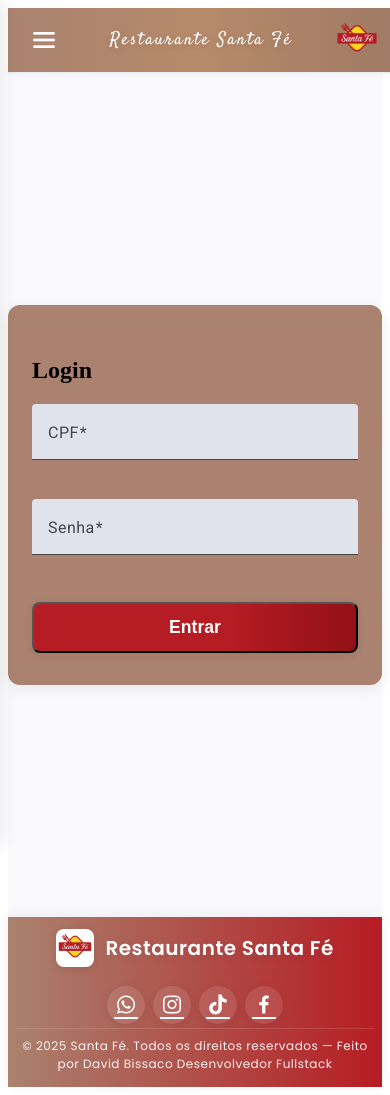
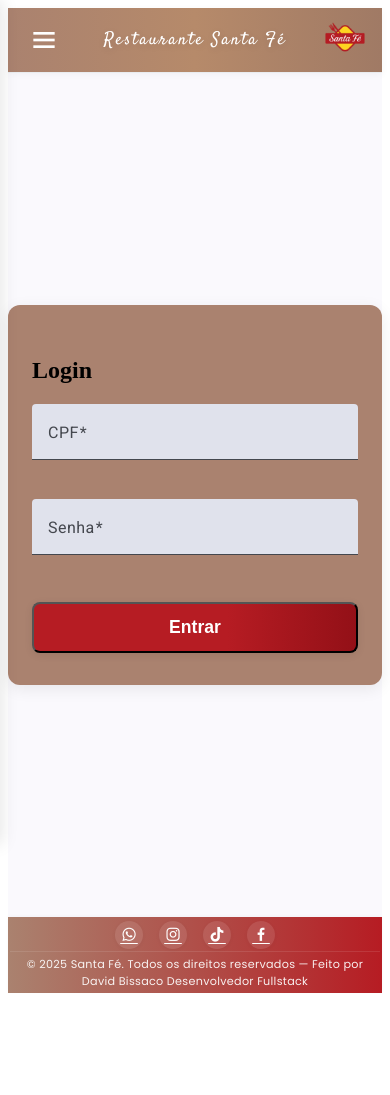
Before and after one commit to Charles6425/front-santefe-cliente, an Angular app: page / in a window 390 px wide. After the commit the page ends 1001 px from the top, so only its background shows below. Built offline with nearby package versions, Linux system fonts and the light colour scheme; sample sign-in values are in the browser's storage; a web font is replaced by a local one.

Commit message:
refactor client screen

```diff
--- a/src/app/app.component.css
+++ b/src/app/app.component.css
@@ -13,7 +13,7 @@
     display: flex;
     flex-direction: column;
     background: #faf9fd;
-    padding: 24px 0 0 0; /* Espaço interno para afastar do header */
+    padding: 0; /* Remove padding para eliminar espaço branco extra */
     box-sizing: border-box;
 }
 
@@ -21,8 +21,7 @@
     .main-layout {
         flex-direction: column;
     }
-
     .main-content {
-        padding: 16px 2px 0 2px;
+        padding: 0; /* Remove padding lateral e superior no mobile também */
     }
 }
--- a/src/app/view/components/home/home.component.css
+++ b/src/app/view/components/home/home.component.css
@@ -28,7 +28,7 @@
   width: 100%;
   max-width: 600px;
   margin: 0 auto;
-  padding: 2rem 1rem 1rem 1rem;
+  padding: 0; /* Remove padding para eliminar espaço branco extra */
   display: flex;
   flex-direction: column;
   align-items: center;
@@ -230,7 +230,7 @@
 
 @media (max-width: 700px) {
   .home-vendas-container {
-    padding: 1rem 0.2rem 0.5rem 0.2rem;
+    padding: 0; /* Remove padding também no mobile */
     max-width: 100vw;
   }
   .home-title {
--- a/src/app/view/components/template/footer/footer.component.css
+++ b/src/app/view/components/template/footer/footer.component.css
@@ -1,137 +1,59 @@
-* {
-    margin: 0;
-    padding: 0;
-    box-sizing: border-box;
-}
-
-/* Footer customizado e responsivo sem Angular Material */
+/* Refatoração: removido reset global, simplificado espaçamentos, removido .footer-links, melhorado responsividade e contraste */
 .footer {
   width: 100%;
   background: linear-gradient(90deg, #aa826f 0%, #b61c23 100%);
   color: #fff;
-  box-shadow: 0 -2px 12px rgba(0,0,0,0.06);
+  box-shadow: 0 -1px 4px rgba(0,0,0,0.03);
   display: flex;
   flex-direction: column;
   align-items: center;
   padding: 0;
-  min-height: 90px;
+  min-height: 44px;
   font-family: 'Poppins', Arial, sans-serif;
-}
-
-html, body {
-  height: 100%;
-  min-height: 100vh;
-  margin: 0;
-  padding: 0;
-  overflow-x: hidden;
-}
-
-.main-layout {
-  display: flex;
-  flex-direction: column;
-  min-height: 100vh;
-  width: 100%;
-}
-
-.main-content {
-  flex: 1 0 auto;
-  min-width: 0;
-  background: #faf9fd;
-  padding: 24px 0 0 0; /* Removido o padding-bottom extra */
-  box-sizing: border-box;
 }
 
 .footer-content {
   width: 100%;
-  max-width: 1100px;
-  margin: 0 auto;
   display: flex;
   flex-direction: column;
-  align-items: stretch;
-  padding: 0 24px 8px 24px;
+  align-items: center;
+  padding: 0 8px 4px 8px;
   box-sizing: border-box;
 }
 
-.footer-row {
+.footer-row,
+.footer-row--center {
   display: flex;
   align-items: center;
-  justify-content: space-between;
-  flex-wrap: wrap;
-  gap: 1.5rem;
-  padding: 24px 0 8px 0;
-}
-
-.footer-brand {
-  display: flex;
-  align-items: center;
-  gap: 0.7rem;
-}
-.footer-logo {
-  width: 38px;
-  height: 38px;
-  border-radius: 8px;
-  box-shadow: 0 2px 8px rgba(0,0,0,0.10);
-  background: #fff;
-  object-fit: contain;
-}
-.footer-title {
-  font-size: 1.25rem;
-  font-weight: 600;
-  letter-spacing: 0.5px;
-  color: #fff;
-  text-shadow: 0 2px 8px rgba(0,0,0,0.08);
-}
-
-.footer-links {
-  display: flex;
-  gap: 1.2rem;
-  list-style: none;
-  padding: 0;
-  margin: 0;
-}
-.footer-links li {
-  display: flex;
-}
-.footer-links a {
-  color: #fff;
-  text-decoration: none;
-  font-size: 1.05rem;
-  font-weight: 500;
-  padding: 6px 14px;
-  border-radius: 6px;
-  transition: background 0.2s, color 0.2s;
-  background: transparent;
-  letter-spacing: 0.2px;
-  display: flex;
-  align-items: center;
-}
-.footer-links a:hover {
-  background: rgba(255,255,255,0.10);
-  color: #ffe7d1;
+  justify-content: center;
+  width: 100%;
+  padding: 8px 0 2px 0;
+  gap: 0.5rem;
 }
 
 .footer-social {
   display: flex;
-  gap: 0.7rem;
+  gap: 1rem; /* gap aumentado para melhor espaçamento entre os ícones */
   align-items: center;
+  justify-content: center;
 }
 .footer-social-btn {
   display: flex;
   align-items: center;
   justify-content: center;
-  width: 38px;
-  height: 38px;
+  width: 28px;
+  height: 28px;
   border-radius: 50%;
   background: rgba(255,255,255,0.10);
   color: #fff;
-  font-size: 1.5rem;
+  font-size: 1.1rem;
   transition: background 0.2s, color 0.2s, transform 0.2s;
-  box-shadow: 0 2px 8px rgba(0,0,0,0.08);
+  box-shadow: 0 1px 4px rgba(0,0,0,0.04);
 }
 .footer-social-btn:hover {
   background: #fff;
   color: #b61c23;
-  transform: scale(1.12);
+  transform: scale(1.08);
 }
 .footer-social-btn.whatsapp:hover { color: #25d366; }
 .footer-social-btn.instagram:hover { color: #fd1d1d; }
@@ -140,76 +62,33 @@
 .footer-divider {
   width: 100%;
   height: 1px;
-  background: rgba(255,255,255,0.13);
-  margin: 0 0 8px 0;
+  background: rgba(255,255,255,0.10);
+  margin: 0 0 4px 0;
   border: none;
 }
 
 .footer-copy {
   text-align: center;
-  font-size: 1rem;
+  font-size: 0.85rem;
   font-weight: 400;
-  letter-spacing: 0.5px;
+  letter-spacing: 0.3px;
   color: #fff;
-  padding-bottom: 8px;
+  padding-bottom: 2px;
   opacity: 0.92;
 }
 
-@media (max-width: 900px) {
+@media (max-width: 600px) {
   .footer-content {
-    padding: 0 8px 8px 8px;
+    padding: 0 2px 2px 2px;
   }
-  .footer-row {
-    flex-direction: column;
-    align-items: flex-start;
-    gap: 1.2rem;
-    padding: 18px 0 6px 0;
-  }
-  .footer-brand {
-    margin-bottom: 0.5rem;
-  }
-  .footer-links {
-    gap: 0.7rem;
-  }
-  .footer-social {
-    gap: 0.5rem;
+  .footer-row,
+  .footer-row--center {
+    gap: 0.3rem;
+    padding: 4px 0 2px 0;
   }
   .footer-copy {
-    font-size: 0.92rem;
-  }
-}
-@media (max-width: 600px) {
-  .footer-row {
-    flex-direction: column;
-    align-items: stretch;
-    gap: 0.7rem;
-    padding: 12px 0 4px 0;
-  }
-  .footer-brand {
-    justify-content: center;
-    width: 100%;
-  }
-  .footer-links {
-    justify-content: center;
-    width: 100%;
-    flex-wrap: wrap;
-  }
-  .footer-social {
-    justify-content: center;
-    width: 100%;
-  }
-  .footer-copy {
-    font-size: 0.85rem;
-    padding-bottom: 6px;
-  }
-}
-@media (max-width: 400px) {
-  .footer {
-    min-height: 60px;
-    padding: 0;
-  }
-  .footer-copy {
-    font-size: 0.75rem;
+    font-size: 0.7rem;
+    padding-bottom: 1px;
   }
 }
 
--- a/src/app/view/components/template/footer/footer.component.html
+++ b/src/app/view/components/template/footer/footer.component.html
@@ -1,10 +1,6 @@
 <footer class="footer">
   <div class="footer-content">
-    <div class="footer-row">
-      <div class="footer-brand">
-        <img src="assets/logo.png" alt="Restaurante Santa Fé" class="footer-logo" />
-        <span class="footer-title">Restaurante Santa Fé</span>
-      </div>
+    <div class="footer-row footer-row--center">
       <div class="footer-social">
         <a href="https://wa.me/551126300417?text=Ol%C3%A1%2C%20venho%20pelo%20link%20do%20sistema%20de%20voc%C3%AAs." target="_blank" aria-label="WhatsApp" class="footer-social-btn whatsapp" rel="noopener noreferrer"><i class='bx bxl-whatsapp'></i></a>
         <a href="https://instagram.com/santafesuzano/" target="_blank" aria-label="Instagram" class="footer-social-btn instagram" rel="noopener noreferrer"><i class='bx bxl-instagram'></i></a>
--- a/src/app/view/components/template/header/header.component.css
+++ b/src/app/view/components/template/header/header.component.css
@@ -13,10 +13,15 @@
   align-items: center;
   justify-content: space-between;
   position: relative;
-  padding: 0 16px;
+  padding: 0; /* Removido padding lateral para alinhar aos cantos */
   height: 84px;
   min-height: 64px;
   overflow: visible;
+  margin: 0;
+  width: 100%;
+  min-width: 0;
+  border-bottom: 1px solid #e9ecef;
+  box-shadow: 0 2px 8px rgba(0,0,0,0.04);
 }
 .header-left, .header-center, .header-right {
   display: flex;
@@ -71,10 +76,11 @@
   .header {
     flex-direction: row;
     height: 64px;
-    padding: 0 6px;
+    padding: 0; /* Remove padding lateral também no mobile */
   }
   .header-left {
     flex: 0 0 auto;
+    margin-left: 6px;
   }
   .header-center {
     position: absolute;
@@ -100,6 +106,12 @@
     margin-left: 8px;
     margin-right: 8px;
   }
+  .sidenav-header {
+    padding: 16px 8px 0 8px;
+  }
+  .close-btn {
+    margin-right: 8px;
+  }
 }
 .header {
   background: linear-gradient(90deg, #aa826f 0%, #b68a6a 50%, #a07a65 100%);
@@ -118,7 +130,12 @@
 .header-left {
   display: flex;
   align-items: center;
-  margin-left: 0;
+  margin-left: 12px; /* Adiciona respiro à esquerda */
+}
+.header-right {
+  display: flex;
+  align-items: center;
+  margin-right: 12px; /* Adiciona respiro à direita */
 }
 .menu-btn {
   background: none;
@@ -246,10 +263,14 @@
   .header {
     flex-direction: row;
     height: 64px;
-    padding: 0 6px;
+    padding: 0; /* Remove padding lateral também no mobile */
   }
   .header-left {
     flex: 0 0 auto;
+    margin-left: 6px;
+  }
+  .header-right {
+    margin-right: 6px;
   }
   .header-center {
     position: absolute;
--- a/src/app/view/components/venda/shop-cart/shop-cart.component.css
+++ b/src/app/view/components/venda/shop-cart/shop-cart.component.css
@@ -18,7 +18,7 @@
 }
 
 .carrinho-item {
-    background-color: white;
+    background-color: #fff;
     padding: 0.8rem;
     margin-bottom: 0.5rem;
     border-radius: 8px;
@@ -71,7 +71,10 @@
 .item-controles {
     display: flex;
     align-items: center;
-    gap: 0.5rem;
+    justify-content: center;
+    gap: 0.4rem;
+    min-width: 110px;
+    min-height: 32px;
 }
 
 .qtd-btn {
@@ -79,14 +82,16 @@
     color: white;
     border: none;
     border-radius: 6px;
-    width: 28px;
-    height: 28px;
+    width: 32px;
+    height: 32px;
     cursor: pointer;
     display: flex;
     align-items: center;
     justify-content: center;
-    box-shadow: 3px 3px 6px rgba(0,0,0,0.2);
+    font-size: 1.2rem;
+    box-shadow: 2px 2px 6px rgba(0,0,0,0.13);
     transition: all 0.2s ease;
+    padding: 0;
 }
 
 .qtd-btn:hover {
@@ -109,7 +114,12 @@
 .quantidade {
     min-width: 24px;
     text-align: center;
-    transition: all 0.2s ease;
+    font-size: 1.1rem;
+    font-weight: 600;
+    color: #b61c23;
+    display: flex;
+    align-items: center;
+    justify-content: center;
 }
 
 .remover-btn {
@@ -119,7 +129,11 @@
     cursor: pointer;
     padding: 0.4rem;
     border-radius: 50%;
-    transition: all 0.2s ease;
+    display: flex;
+    align-items: center;
+    justify-content: center;
+    font-size: 1.2rem;
+    transition: background 0.2s, color 0.2s, transform 0.2s;
 }
 
 .remover-btn:hover {
```
Also changed, not shown: 1 other file (tests, documents, lock files or other folders).
